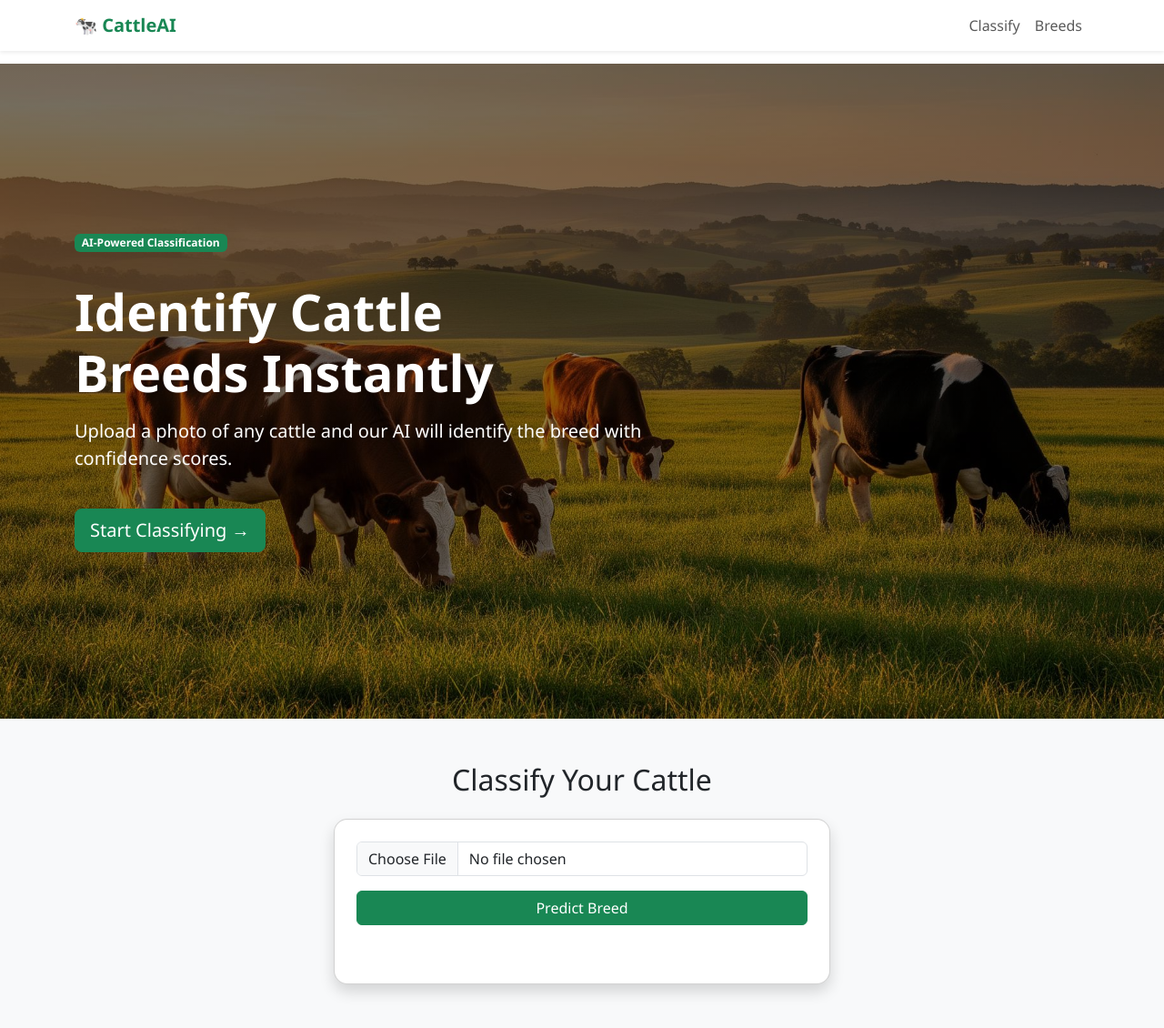
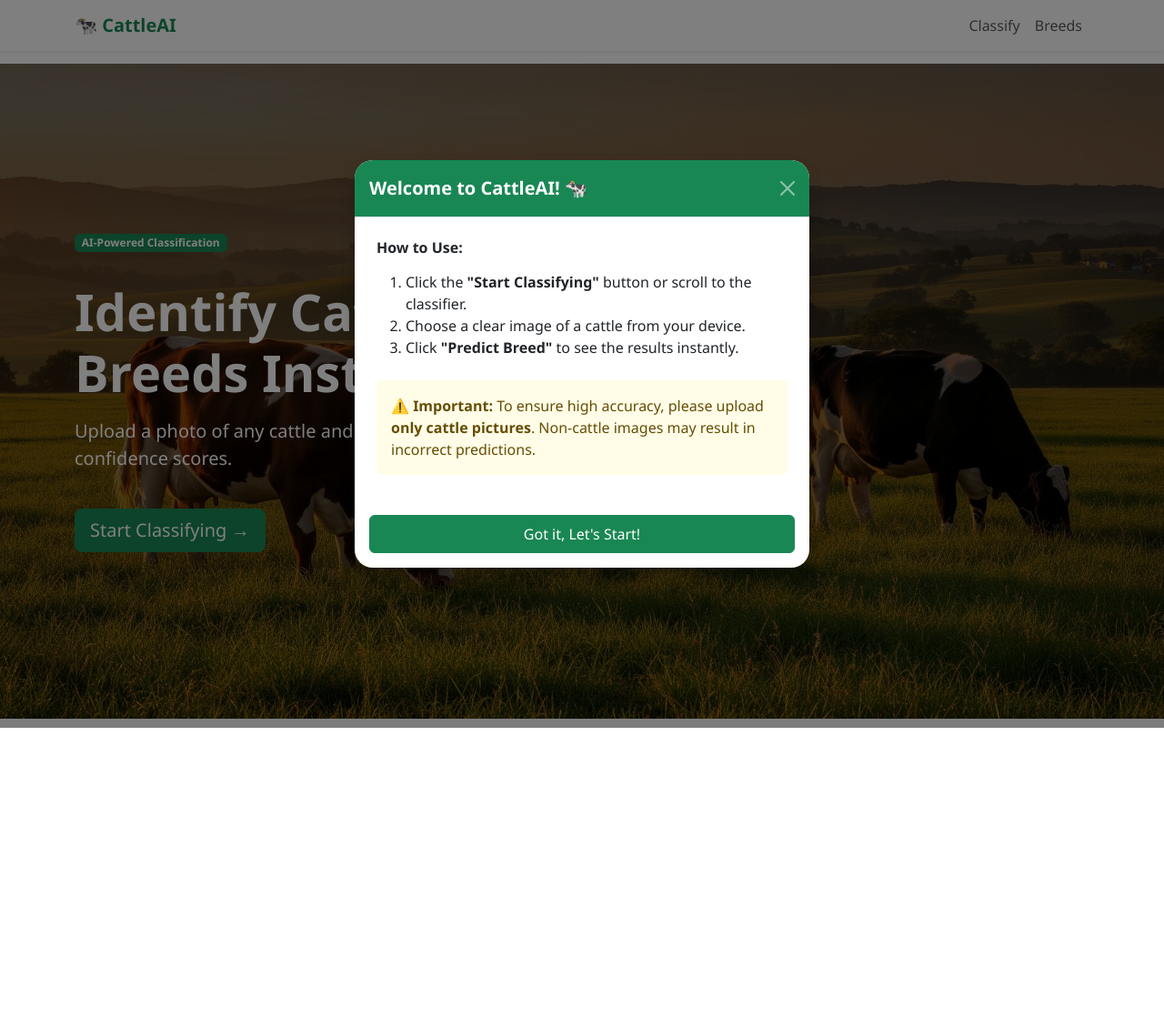
Before and after one commit to Murali55-09/Classification_proj, a Flask app: page / in a window 1280 px wide. Shown: the whole page at 91% size. After the commit the page ends 800 px from the top, so only its background shows below. Run offline with Flask 3, Linux system fonts and the light colour scheme; some libraries are stand-ins or nearby versions.

Commit message:
Added welcome popup page

```diff
--- a/frontend/static/script.js
+++ b/frontend/static/script.js
@@ -23,3 +23,9 @@ function predict() {
     })
     .catch(() => alert("Prediction failed"));
 }
+
+// Show instructions modal on load
+window.addEventListener('DOMContentLoaded', () => {
+    const instructionsModal = new bootstrap.Modal(document.getElementById('instructionsModal'));
+    instructionsModal.show();
+});
--- a/frontend/static/style.css
+++ b/frontend/static/style.css
@@ -28,3 +28,23 @@ body {
 .card {
     border-radius: 15px;
 }
+
+.alert-info {
+    background-color: #e8f5e9;
+    border-color: #c8e6c9;
+    color: #2e7d32;
+}
+
+.bg-light-warning {
+    background-color: #fffde7;
+    border-left: 4px solid #fbc02d;
+}
+
+.modal-content {
+    border-radius: 20px;
+}
+
+.modal-header {
+    border-top-left-radius: 20px;
+    border-top-right-radius: 20px;
+}
--- a/frontend/templates/index.html
+++ b/frontend/templates/index.html
@@ -59,6 +59,9 @@
         <div class="row justify-content-center">
             <div class="col-md-6">
                 <div class="card shadow p-4">
+                    <div class="alert alert-info py-2" role="alert">
+                        <small>ℹ️ <strong>Note:</strong> Please upload <strong>only cattle pictures</strong> for the most accurate results.</small>
+                    </div>
                     <input type="file" id="imageInput" class="form-control mb-3" accept="image/*">
                     <button class="btn btn-success w-100" onclick="predict()">Predict Breed</button>
 
@@ -71,6 +74,33 @@
         </div>
     </div>
 </section>
+
+<!-- Instructions Modal -->
+<div class="modal fade" id="instructionsModal" tabindex="-1" aria-labelledby="instructionsModalLabel" aria-hidden="true">
+  <div class="modal-dialog modal-dialog-centered">
+    <div class="modal-content border-0 shadow">
+      <div class="modal-header bg-success text-white">
+        <h5 class="modal-title fw-bold" id="instructionsModalLabel">Welcome to CattleAI! 🐄</h5>
+        <button type="button" class="btn-close btn-close-white" data-bs-dismiss="modal" aria-label="Close"></button>
+      </div>
+      <div class="modal-body p-4">
+        <h6 class="fw-bold mb-3">How to Use:</h6>
+        <ol class="mb-4">
+          <li>Click the <strong>"Start Classifying"</strong> button or scroll to the classifier.</li>
+          <li>Choose a clear image of a cattle from your device.</li>
+          <li>Click <strong>"Predict Breed"</strong> to see the results instantly.</li>
+        </ol>
+
+        <div class="alert alert-warning border-0 bg-light-warning">
+          <p class="mb-0">⚠️ <strong>Important:</strong> To ensure high accuracy, please upload <strong>only cattle pictures</strong>. Non-cattle images may result in incorrect predictions.</p>
+        </div>
+      </div>
+      <div class="modal-footer border-0 pt-0">
+        <button type="button" class="btn btn-success w-100 py-2" data-bs-dismiss="modal">Got it, Let's Start!</button>
+      </div>
+    </div>
+  </div>
+</div>
 
 <!-- Bootstrap JS -->
 <script src="https://cdn.jsdelivr.net/npm/bootstrap@5.3.2/dist/js/bootstrap.bundle.min.js"></script>
```
